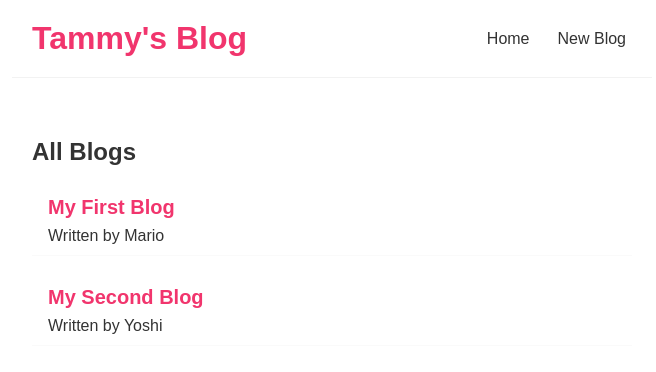
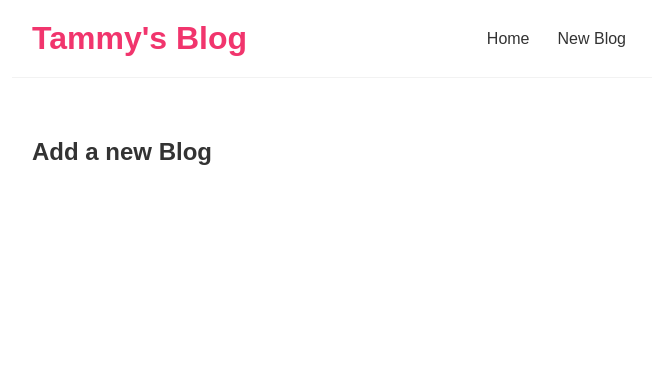
Before and after one commit to tamfolio/React-Blog, a React (Create React App) app: page /create in a window 1280 px wide. Shown: the top 372 px of the page, without its empty margins (308-964 px from the left). Built offline with nearby package versions, Linux system fonts and the light colour scheme; data requests are answered from the project's data file.

Commit message:
React Router

```diff
--- a/package.json
+++ b/package.json
@@ -8,6 +8,7 @@
     "@testing-library/user-event": "^13.2.1",
     "react": "^17.0.2",
     "react-dom": "^17.0.2",
+    "react-router-dom": "^5.3.0",
     "react-scripts": "5.0.0",
     "web-vitals": "^2.1.0"
   },
--- a/src/App.js
+++ b/src/App.js
@@ -1,14 +1,25 @@
 import Homepage from './Homepage';
 import NavBar from './NavBar';
+import { BrowserRouter as Router, Route, Switch } from 'react-router-dom';
+import Create from './Create';
 
 function App() {
   return (
-    <div className="App">
-      <NavBar/>
-      <div className="content">
-      <Homepage/>
+    <Router>
+        <div className="App">
+        <NavBar/>
+        <div className="content">
+        <Switch>
+          <Route exact path="/">
+            <Homepage/>
+          </Route>
+          <Route path="/create">
+            <Create/>
+          </Route>
+        </Switch>
+        </div>
       </div>
-    </div>
+    </Router>
   );
 }
 
--- /dev/null
+++ b/src/Create.jsx
@@ -0,0 +1,11 @@
+import React from 'react'
+
+function Create() {
+    return (
+        <div>
+            <h2>Add a new Blog</h2>
+        </div>
+    )
+}
+
+export default Create
--- a/src/NavBar.jsx
+++ b/src/NavBar.jsx
@@ -7,7 +7,7 @@
             <h1>Tammy's Blog</h1>
             <div className="links">
                 <a href="/">Home</a>
-                <a href="/">New Blog</a>
+                <a href="/create">New Blog</a>
             </div>
         </div>
     )
```
Also changed, not shown: 2 other files (tests, documents, lock files or other folders).
